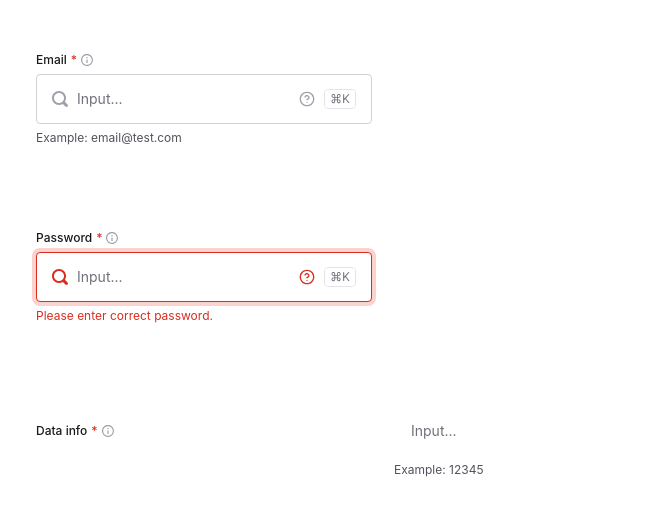
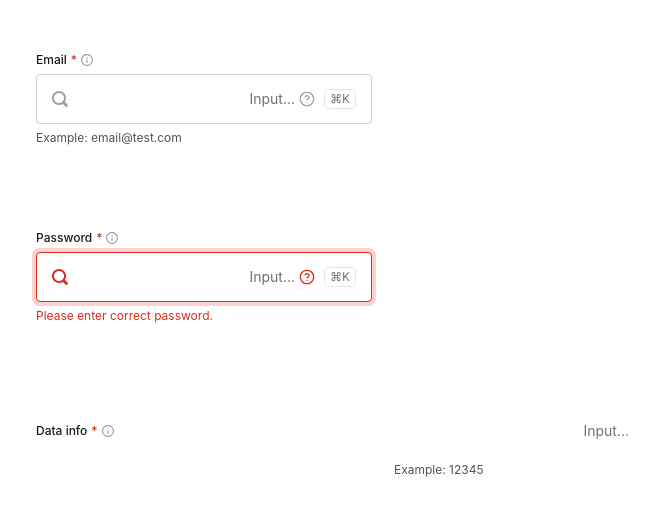
Before and after one commit to IvanRuskevych/Storybook-InputGroup, a React (Vite) app: page / in a window 1280 px wide. Shown: the top 514 px of the page, without its empty margins (250-909 px from the left). Built offline with nearby package versions, Linux system fonts and the light colour scheme.

Commit message:
add: left-right side for input text

```diff
--- a/src/shared/types/InputText.types.ts
+++ b/src/shared/types/InputText.types.ts
@@ -13,4 +13,5 @@ export interface InputTextProps {
   isIconSearch?: boolean;
   isIconHelp?: boolean;
   isIconShortkey?: boolean;
+  isTextRightSide?: boolean;
 }
--- a/src/shared/ui/InputText/InputText.styles.ts
+++ b/src/shared/ui/InputText/InputText.styles.ts
@@ -138,4 +138,12 @@ export const InputTextWrapper = styled.div`
   .input__position--side {
     grid-area: input;
   }
+
+  .text__side--right {
+    text-align: right;
+
+    &::placeholder {
+      text-align: right;
+    }
+  }
 `;
--- a/src/shared/ui/InputText/InputText.tsx
+++ b/src/shared/ui/InputText/InputText.tsx
@@ -14,11 +14,10 @@ export const InputText: FC<InputTextProps> = ({
   size = "xl",
   isInvisibleBorder = false,
   isIconSearch = true,
-
   isIconHelp = true,
   isIconShortkey = true,
-
   isError = false,
+  isTextRightSide = true,
   ...props
 }) => {
   const showOnlyHelpIcon = isIconHelp && !isIconShortkey;
@@ -36,6 +35,7 @@ export const InputText: FC<InputTextProps> = ({
         className={clsx({
           "border--invisible": isInvisibleBorder,
           "input--error": isError,
+          "text__side--right": isTextRightSide,
           "input__position--side": position,
           [size]: size,
           [`${size}--no-search-icon`]: !isIconSearch,
```
Also changed, not shown: 1 other file (tests, documents, lock files or other folders).
